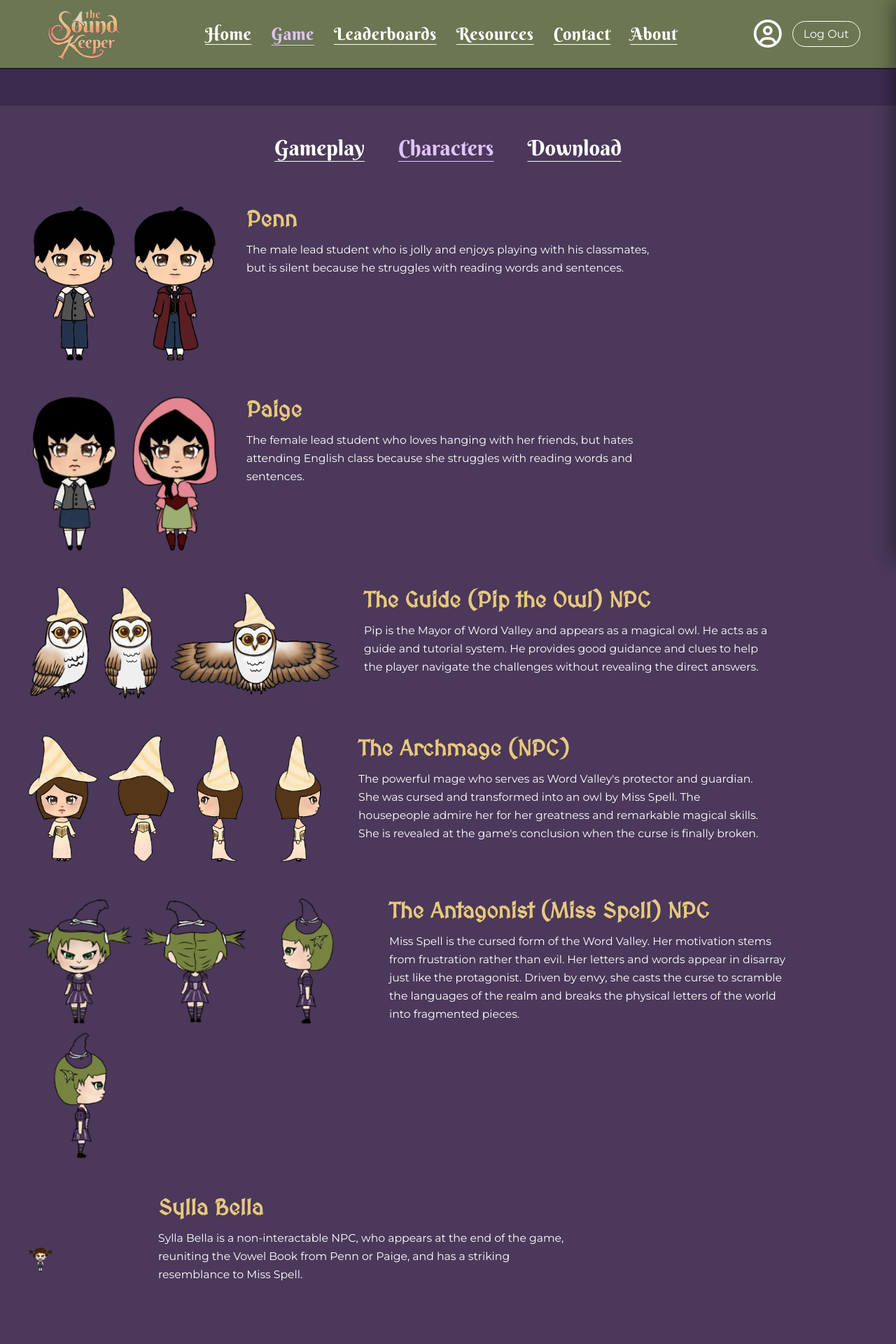
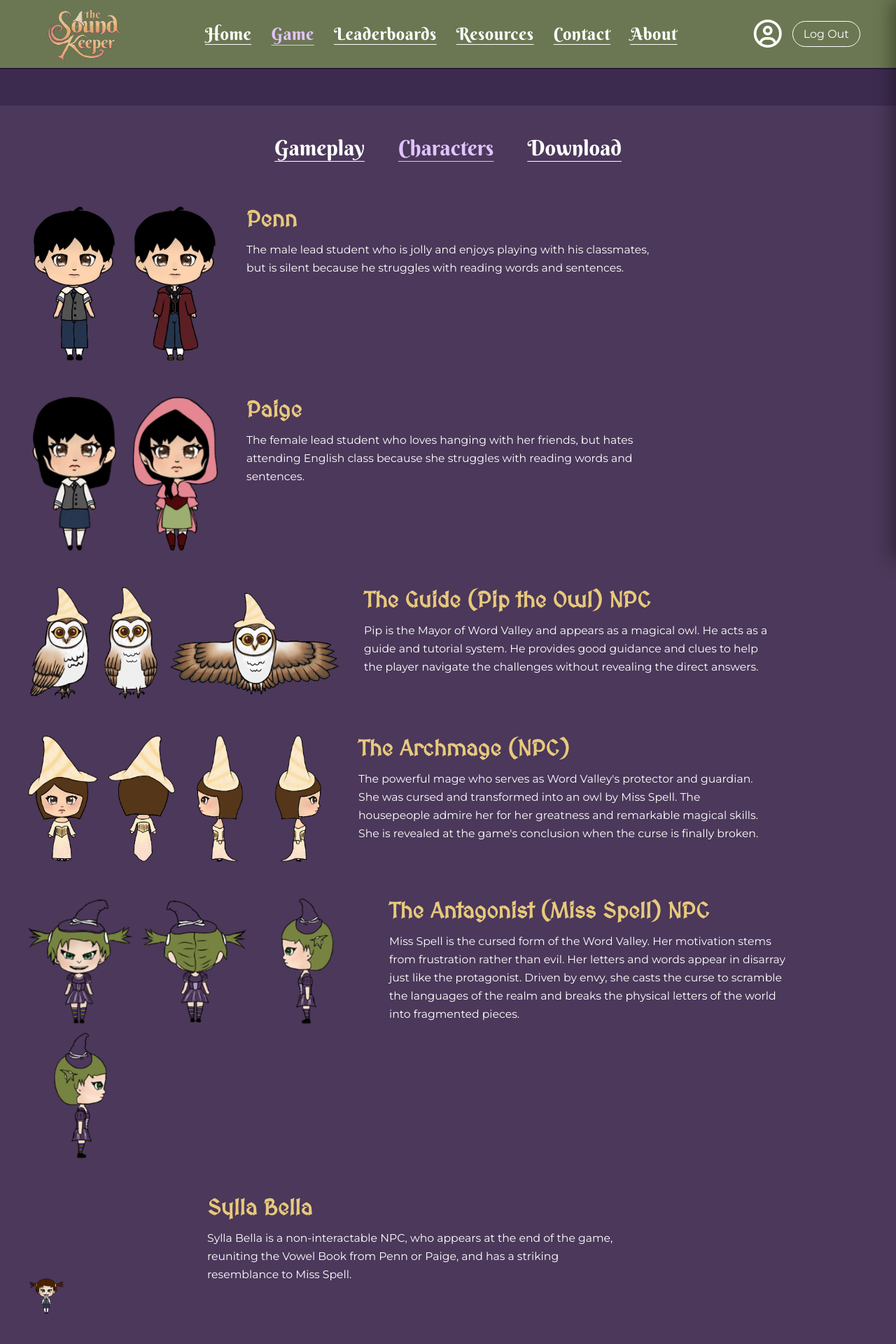
Before and after one commit to eldestdaughterr11/Magic-Reader-New-Game-Site, a React (Vite) app: page /game/characters in a window 1280 px wide. Shown: the top 1920 px of the page at 70% size. Built offline with nearby package versions, Linux system fonts and the light colour scheme; no server answers; the database is empty; sample sign-in values are in the browser's storage.

Commit message:
style: increase Sylla Bella sprite cell size to 220x280

```diff
--- a/src/index.css
+++ b/src/index.css
@@ -398,8 +398,8 @@ footer {
 }
 
 .character-row:nth-child(6) .sprite-cell {
-    width: 150px;
-    height: 180px;
+    width: 220px;
+    height: 280px;
 }
 
 
```
